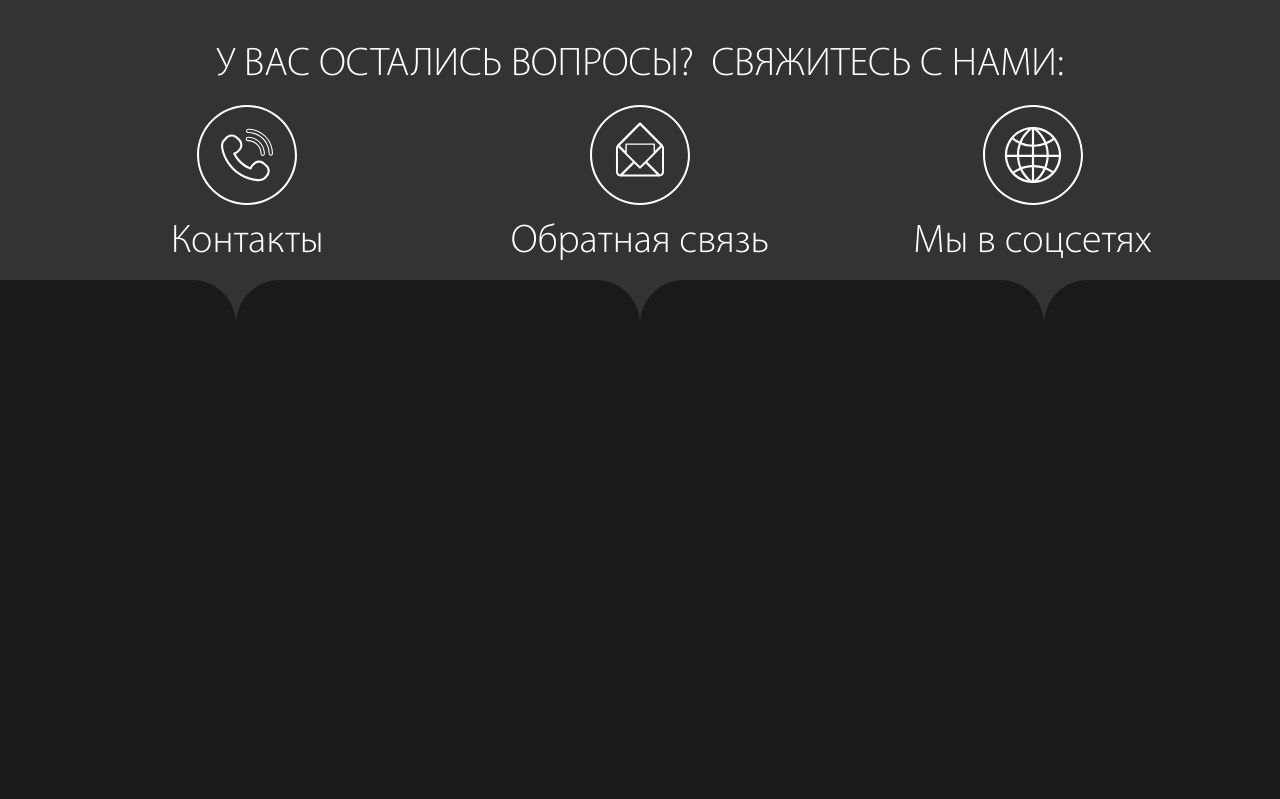
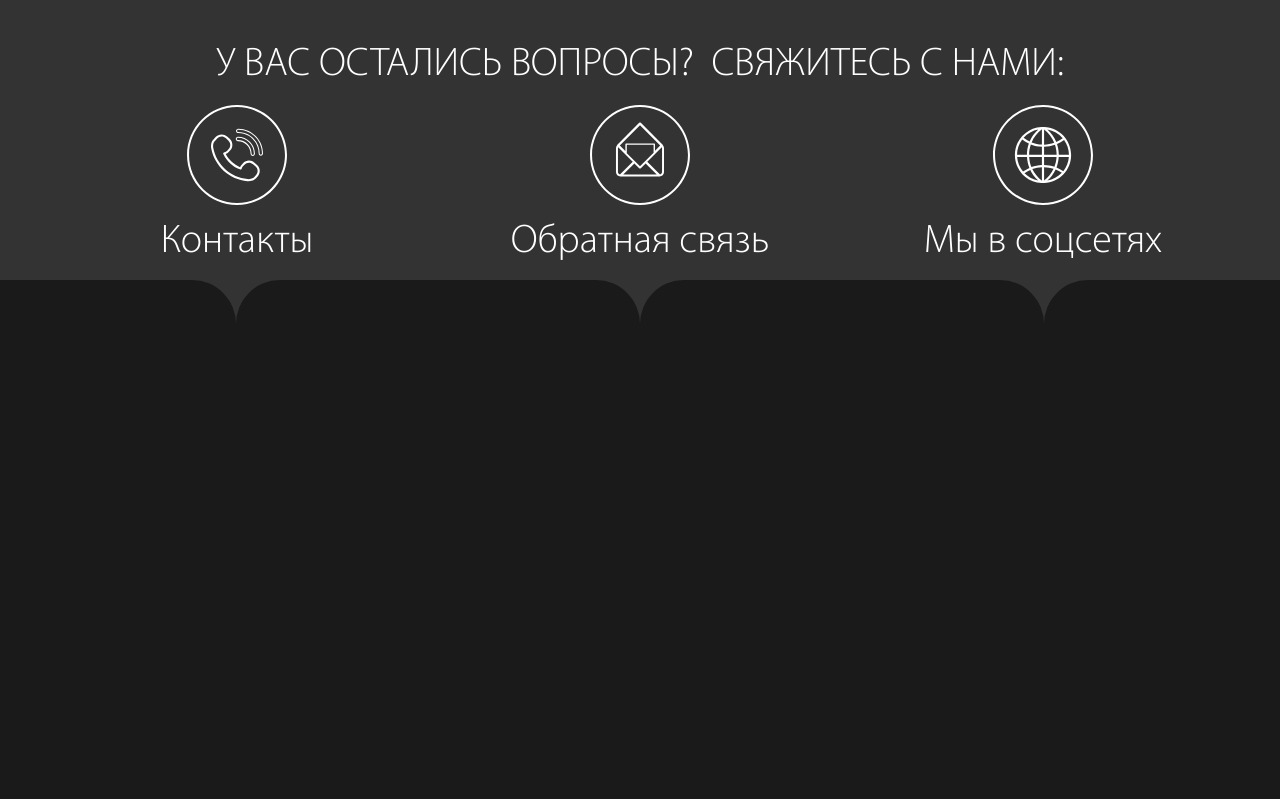
Before and after one commit to AlexTheMaggot/agado, a Django app: page / in a window 1280 px wide. Shown: the top 799 px of the page. After the commit the page ends 318 px from the top, so only its background shows below. Run offline with Django 3.2, Linux system fonts and the light colour scheme; some libraries are stand-ins or nearby versions.

Commit message:
new branch sag

```diff
--- a/agado/mainapp/static/css/footer/footer.less
+++ b/agado/mainapp/static/css/footer/footer.less
@@ -1,5 +1,6 @@
+/*
 .footer {
-  height: 960px;
+  height: 100vh;
   background: @gray;
   .ft-higher {
     padding: 0 51px;
@@ -30,7 +31,7 @@
   }
 
   .ft-lower {
-    height: 680px;
+    height: revert;
     top: 280px;
     width: 100%;
     position: absolute;
@@ -61,4 +62,87 @@
       max-width: 18.42%;
     }
   }
+}*/
+
+.footer {
+  height: 100vh;
+  background-color: @gray;
+  display: flex;
+  flex-direction: column;
+
+  &__upper {
+    flex: 0 0 280px;
+  }
+
+  &__lower {
+    flex: auto;
+  }
 }
+
+.ft-upper {
+  &__title {
+    font-family: "Myriad Pro Light", sans-serif;
+    font-size: 40px;
+    color: @white;
+    text-align: center;
+    margin: 35px 0 10px 0;
+    text-transform: uppercase;
+  }
+}
+
+.ft-callback {
+  flex: 1;
+  text-align: center;
+  &_center {
+    flex: 0.7;
+  }
+
+
+  &__wrapper {
+    display: flex;
+    flex-direction: row;
+  }
+
+  &__img {
+    height: 100px;
+    margin-bottom: 7px;
+  }
+
+  &__text {
+    font-family: "Myriad Pro Light", sans-serif;
+    font-size: 40px;
+    color: @white;
+  }
+}
+
+.ft-lower {
+  &__bg-wrapper {
+    display: flex;
+    flex-direction: row;
+    position: absolute;
+    top: 280px;
+    bottom: 0;
+    left: 0;
+    right: 0;
+  }
+  &__bg-item {
+    background-color: @gray-dark;
+    height: 100%;
+    &_first {
+      flex: 0 0 18.42%;
+      border-radius: 0 44px 0 0;
+    }
+    &_second {
+      flex: 0 0 31.58%;
+      border-radius: 44px 44px 0 0;
+    }
+    &_third {
+      flex: 0 0 31.58%;
+      border-radius: 44px 44px 0 0;
+    }
+    &_fourth {
+      flex: 0 0 18.42%;
+      border-radius: 44px 0 0 0;
+    }
+  }
+}
--- a/agado/mainapp/static/css/style.css
+++ b/agado/mainapp/static/css/style.css
@@ -524,14 +524,84 @@
 .fourth-window .fishes__wrapper {
   padding: 0;
 }
+/*
 .footer {
-  height: 960px;
-  background: #333333;
+  height: 100vh;
+  background: @gray;
+  .ft-higher {
+    padding: 0 51px;
+    &__title {
+      font-family: "Myriad Pro Light", sans-serif;
+      font-size: 40px;
+      color: @white;
+      text-align: center;
+      margin: 35px 0 10px 0;
+      text-transform: uppercase;
+    }
+
+    &__item {
+      padding: 0 63px;
+      text-align: center;
+    }
+
+    &__img {
+      height: 100px;
+      margin-bottom: 7px;
+    }
+
+    &__text {
+      font-family: "Myriad Pro Light", sans-serif;
+      font-size: 40px;
+      color: @white;
+    }
+  }
+
+  .ft-lower {
+    height: revert;
+    top: 280px;
+    width: 100%;
+    position: absolute;
+  }
+  .lower-bg {
+    &__first {
+      background-color: @gray-dark;
+      border-radius: 0 44px 0 0;
+      flex: 0 0 18.42%;
+      max-width: 18.42%;
+    }
+    &__second {
+      background-color: @gray-dark;
+      border-radius: 44px 44px 0 0;
+      flex: 0 0 31.58%;
+      max-width: 31.58%;
+    }
+    &__third {
+      background-color: @gray-dark;
+      border-radius: 44px 44px 0 0;
+      flex: 0 0 31.58%;
+      max-width: 31.58%;
+    }
+    &__fourth {
+      background-color: @gray-dark;
+      border-radius: 44px 0 0 0;
+      flex: 0 0 18.42%;
+      max-width: 18.42%;
+    }
+  }
+}*/
+.footer {
+  height: 100vh;
+  background-color: #333333;
+  display: flex;
+  flex-direction: column;
 }
-.footer .ft-higher {
-  padding: 0 51px;
+.footer__upper {
+  flex: 0 0 280px;
 }
-.footer .ft-higher__title {
+.footer__lower {
+  flex: auto;
+}
+.ft-upper__title {
   font-family: "Myriad Pro Light", sans-serif;
   font-size: 40px;
   color: #FFFFFF;
@@ -539,48 +609,54 @@
   margin: 35px 0 10px 0;
   text-transform: uppercase;
 }
-.footer .ft-higher__item {
-  padding: 0 63px;
+.ft-callback {
+  flex: 1;
   text-align: center;
 }
-.footer .ft-higher__img {
+.ft-callback_center {
+  flex: 0.7;
+}
+.ft-callback__wrapper {
+  display: flex;
+  flex-direction: row;
+}
+.ft-callback__img {
   height: 100px;
   margin-bottom: 7px;
 }
-.footer .ft-higher__text {
+.ft-callback__text {
   font-family: "Myriad Pro Light", sans-serif;
   font-size: 40px;
   color: #FFFFFF;
 }
-.footer .ft-lower {
-  height: 680px;
+.ft-lower__bg-wrapper {
+  display: flex;
+  flex-direction: row;
+  position: absolute;
   top: 280px;
-  width: 100%;
-  position: absolute;
+  bottom: 0;
+  left: 0;
+  right: 0;
 }
-.footer .lower-bg__first {
+.ft-lower__bg-item {
   background-color: #1A1A1A;
+  height: 100%;
+}
+.ft-lower__bg-item_first {
+  flex: 0 0 18.42%;
   border-radius: 0 44px 0 0;
+}
+.ft-lower__bg-item_second {
+  flex: 0 0 31.58%;
+  border-radius: 44px 44px 0 0;
+}
+.ft-lower__bg-item_third {
+  flex: 0 0 31.58%;
+  border-radius: 44px 44px 0 0;
+}
+.ft-lower__bg-item_fourth {
   flex: 0 0 18.42%;
-  max-width: 18.42%;
-}
-.footer .lower-bg__second {
-  background-color: #1A1A1A;
-  border-radius: 44px 44px 0 0;
-  flex: 0 0 31.58%;
-  max-width: 31.58%;
-}
-.footer .lower-bg__third {
-  background-color: #1A1A1A;
-  border-radius: 44px 44px 0 0;
-  flex: 0 0 31.58%;
-  max-width: 31.58%;
-}
-.footer .lower-bg__fourth {
-  background-color: #1A1A1A;
   border-radius: 44px 0 0 0;
-  flex: 0 0 18.42%;
-  max-width: 18.42%;
 }
 p,
 h1,
--- a/agado/mainapp/templates/footer.html
+++ b/agado/mainapp/templates/footer.html
@@ -1,5 +1,5 @@
 {% load static %}
-<div class="container-fluid footer">
+<!--<div class="container-fluid footer">
     <div class="row ft-higher">
         <div class="col-12">
             <pre class="ft-higher__title">У вас остались вопросы?  Свяжитесь с нами:</pre>
@@ -23,4 +23,32 @@
             <div class="col-3 lower-bg__third"></div>
             <div class="col-3 lower-bg__fourth"></div>
     </div>
+</div>-->
+
+<div class="footer">
+    <div class="footer__upper ft-upper">
+        <pre class="ft-upper__title">У вас остались вопросы?  Свяжитесь с нами:</pre>
+        <div class="ft-callback__wrapper">
+            <div class="ft-callback">
+                <img src="{% static 'img/fbcall.svg' %}" alt="" class="ft-callback__img">
+                <p class="ft-callback__text">Контакты</p>
+            </div>
+            <div class="ft-callback ft-callback_center">
+                <img src="{% static 'img/fbmail.svg' %}" alt="" class="ft-callback__img">
+                <p class="ft-callback__text">Обратная связь</p>
+            </div>
+            <div class="ft-callback">
+                <img src="{% static 'img/fbnet.svg' %}" alt="" class="ft-callback__img">
+                <p class="ft-callback__text">Мы в соцсетях</p>
+            </div>
+        </div>
+    </div>
+    <div class="footer__lower ft-lower">
+        <div class="ft-lower__bg-wrapper">
+            <div class="ft-lower__bg-item ft-lower__bg-item_first"></div>
+            <div class="ft-lower__bg-item ft-lower__bg-item_second"></div>
+            <div class="ft-lower__bg-item ft-lower__bg-item_third"></div>
+            <div class="ft-lower__bg-item ft-lower__bg-item_fourth"></div>
+        </div>
+    </div>
 </div>
--- a/agado/mainapp/templates/wrapper.html
+++ b/agado/mainapp/templates/wrapper.html
@@ -4,7 +4,7 @@
 <head>
     <meta charset="UTF-8">
     <meta name="viewport" content="width=device-width, initial-scale=1">
-    <meta name="viewport" content="width=device-width, initial-scale=1">
+    <meta http-equiv="Pragma" content="no-cache" />
     <link rel="stylesheet" href="{% static 'css/style.css' %}">
     <title>{% block title %}No Title!{% endblock %}</title>
     <script src="{% static 'js/jquery v3.5.1.js' %}"></script>
```
Also changed, not shown: 1 other file.
